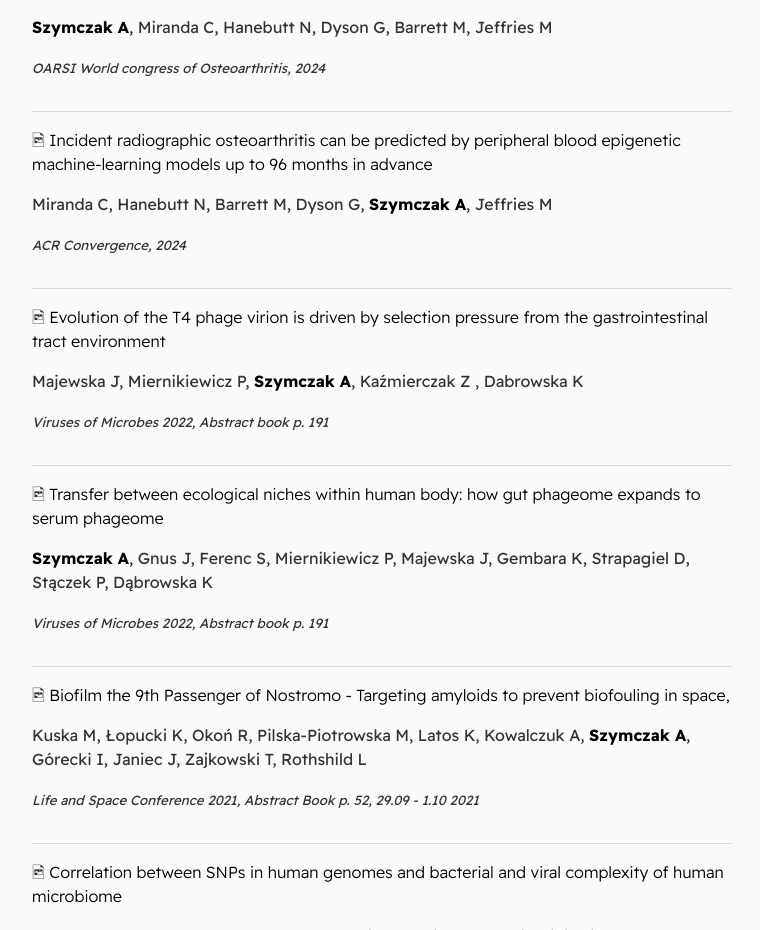
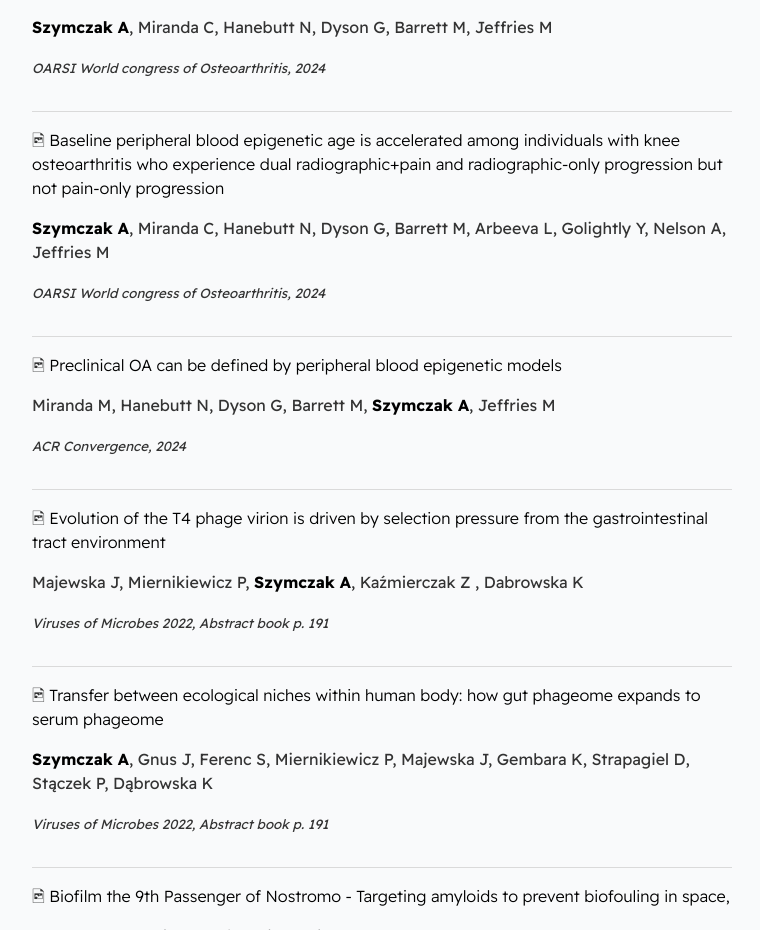
Before and after one commit to olekszy/resume, a plain HTML site: page index.html in a window 1280 px wide. Shown: the part 6782-7712 px from the top of the page, without its empty margins (258-1018 px from the left). Drawn offline with Linux system fonts and the light colour scheme.

Commit message:
Update index.html

```diff
--- a/index.html
+++ b/index.html
@@ -258,8 +258,14 @@
                 </div>
 
                 <div class="card--project">
-                    <a><span>🖻 </span>Incident radiographic osteoarthritis can be predicted by peripheral blood epigenetic machine-learning models up to 96 months in advance </a>
-                    <p>Miranda C, Hanebutt N, Barrett M, Dyson G, <b>Szymczak A</b>, Jeffries M</p>
+                    <a><span>🖻 </span>Baseline peripheral blood epigenetic age is accelerated among individuals with knee osteoarthritis who experience dual radiographic+pain and radiographic-only progression but not pain-only progression </a>
+                    <p> <b>Szymczak A</b>, Miranda C, Hanebutt N, Dyson G, Barrett M, Arbeeva L, Golightly Y, Nelson A, Jeffries M</p>
+                    <p><em><small><span>OARSI World congress of Osteoarthritis, 2024</span></small></em></p>
+                </div>
+
+                <div class="card--project">
+                    <a><span>🖻 </span>Preclinical OA can be defined by peripheral blood epigenetic models</a>
+                    <p>Miranda M, Hanebutt N, Dyson G, Barrett M, <b>Szymczak A</b>, Jeffries M</p>
                     <p><em><small><span>ACR Convergence, 2024</span></small></em></p>
                 </div>
 
```
